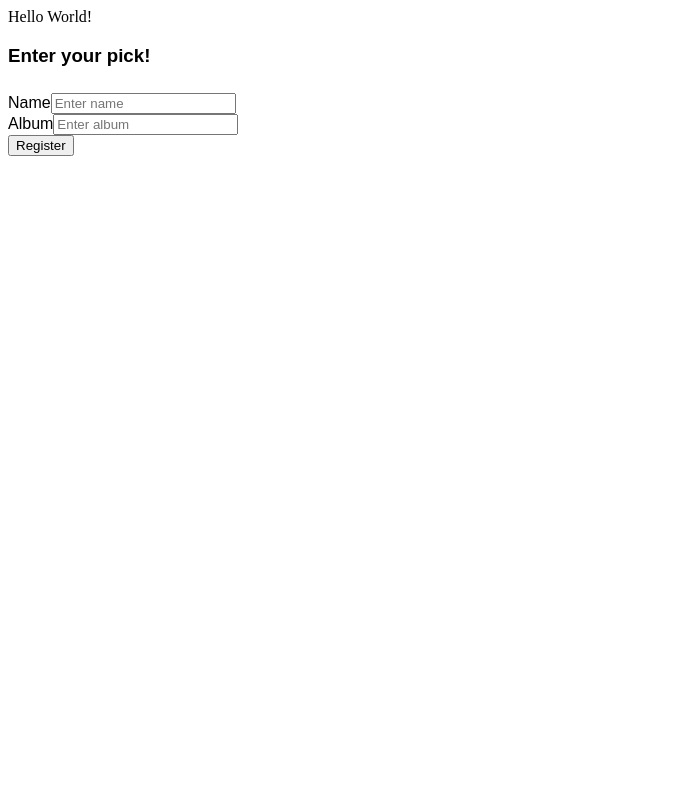
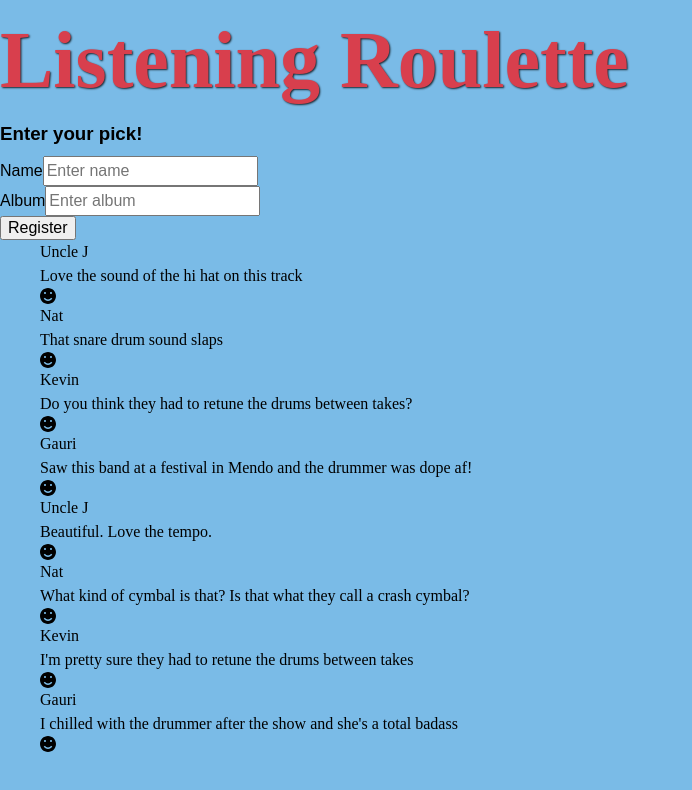
Before and after one commit to BrettEastman/listeningRoulette, a React app: page / in a window 1280 px wide. Shown: the top 790 px of the page, without its empty margins (0-692 px from the left). Built offline with nearby package versions, Linux system fonts and the light colour scheme; no server answers; the HTML template or start-up script is replaced by a standard one.

Commit message:
Add Feed, MessageItem components. Add react icons. Add exampleData.

```diff
--- /dev/null
+++ b/client/src/GlobalStyles.js
@@ -0,0 +1,59 @@
+import { createGlobalStyle } from 'styled-components';
+
+const GlobalStyles = createGlobalStyle`
+  /*
+  1. Use a more-intuitive box-sizing model.
+*/
+*, *::before, *::after {
+  box-sizing: border-box;
+}
+/*
+  2. Remove default margin
+*/
+* {
+  margin: 0;
+}
+/*
+  3. Allow percentage-based heights in the application
+*/
+html, body {
+  height: 100%;
+}
+/*
+  Typographic tweaks!
+  4. Add accessible line-height
+  5. Improve text rendering
+*/
+body {
+  line-height: 1.5;
+  -webkit-font-smoothing: antialiased;
+  background-color: hsla(204deg 70% 66% / .9);
+}
+/*
+  6. Improve media defaults
+*/
+img, picture, video, canvas, svg {
+  display: block;
+  max-width: 100%;
+}
+/*
+  7. Remove built-in form typography styles
+*/
+input, button, textarea, select {
+  font: inherit;
+}
+/*
+  8. Avoid text overflows
+*/
+p, h1, h2, h3, h4, h5, h6 {
+  overflow-wrap: break-word;
+}
+/*
+  9. Create a root stacking context
+*/
+#root {
+  isolation: isolate;
+}
+`;
+
+export default GlobalStyles;
--- a/client/src/components/App.jsx
+++ b/client/src/components/App.jsx
@@ -1,21 +1,32 @@
-import React from 'react';
+import React, { useState } from 'react';
 import styled from 'styled-components';
+import GlobalStyles from '../GlobalStyles.js';
 import Form from './Form.jsx';
+import Feed from './Feed.jsx';
+import exampleData from './tests/exampleData';
 
 const App = () => {
+  const [ messages, setMessages ] = useState(exampleData);
+  // console.log(messages);
   const handleSubmit = () => {
     console.log('handle submit')
   }
   return (
     <div>
-      <Title>Hello World!</Title>
+      <GlobalStyles />
+      <Title>Listening Roulette</Title>
       <Form />
+      <Feed messages={messages}/>
     </div>
   )
 }
 
-const Title = styled.div`
+const Title = styled.h1`
   font-family: 'Cedarville Cursive', cursive;
+  color: #F02127;
+  opacity: 0.8;
+  font-size: 5rem;
+  text-shadow: 1px 1px 2px black;
 `;
 
 export default App;
--- /dev/null
+++ b/client/src/components/Feed.jsx
@@ -0,0 +1,14 @@
+import React from 'react';
+import MessageItem from './MessageItem';
+
+const Feed = ({ messages }) => {
+  return (
+    <div>
+      {messages.map((message) => {
+        return <ul><MessageItem name={message.name} body={message.body} time={message.timeStamp}/></ul>
+      })}
+    </div>
+  )
+};
+
+export default Feed;
--- /dev/null
+++ b/client/src/components/MessageItem.jsx
@@ -0,0 +1,19 @@
+import React from 'react';
+import { ImSmile2 } from "react-icons/im";
+
+const MessageItem = ({ name, body, time }) => {
+  return (
+    <>
+      <div>
+        <span>{name}</span>
+        <span>{time}</span>
+      </div>
+      <div>
+        <p>{body}</p>
+        <span><ImSmile2 /></span>
+      </div>
+    </>
+  )
+};
+
+export default MessageItem;
--- /dev/null
+++ b/client/src/components/tests/exampleData.js
@@ -0,0 +1,44 @@
+const messageData = [
+  {
+    name: 'Uncle J',
+    body: 'Love the sound of the hi hat on this track',
+    timeStamp: ''
+  },
+  {
+    name: 'Nat',
+    body: 'That snare drum sound slaps',
+    timeStamp: ''
+  },
+  {
+    name: 'Kevin',
+    body: 'Do you think they had to retune the drums between takes?',
+    timeStamp: ''
+  },
+  {
+    name: 'Gauri',
+    body: 'Saw this band at a festival in Mendo and the drummer was dope af!',
+    timeStamp: ''
+  },
+  {
+    name: 'Uncle J',
+    body: 'Beautiful. Love the tempo.',
+    timeStamp: ''
+  },
+  {
+    name: 'Nat',
+    body: 'What kind of cymbal is that? Is that what they call a crash cymbal?',
+    timeStamp: ''
+  },
+  {
+    name: 'Kevin',
+    body: 'I\'m pretty sure they had to retune the drums between takes',
+    timeStamp: ''
+  },
+  {
+    name: 'Gauri',
+    body: 'I chilled with the drummer after the show and she\'s a total badass',
+    timeStamp: ''
+  },
+];
+
+export default messageData;
--- a/package.json
+++ b/package.json
@@ -36,6 +36,7 @@
     "dotenv": "^16.0.3",
     "react": "^18.2.0",
     "react-dom": "^18.2.0",
+    "react-icons": "^4.7.1",
     "styled-components": "^5.3.6"
   }
 }
```
Also changed, not shown: 2 other files (tests, documents, lock files or other folders).
